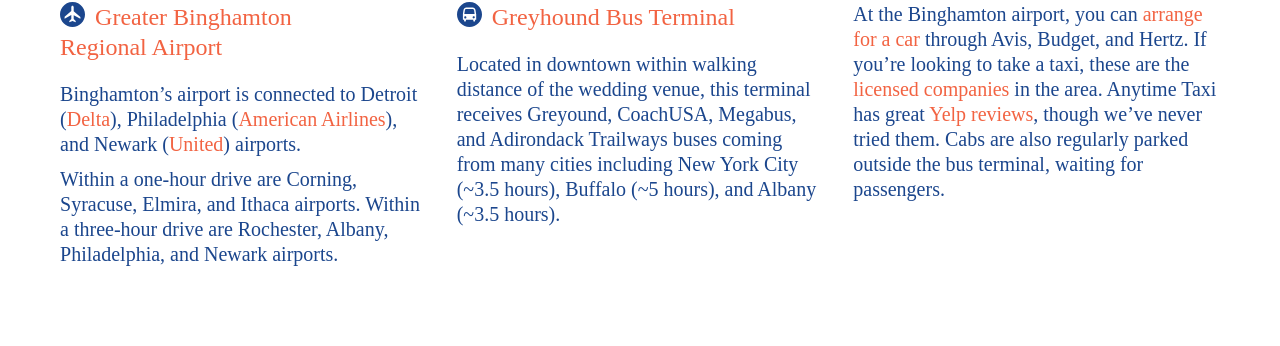
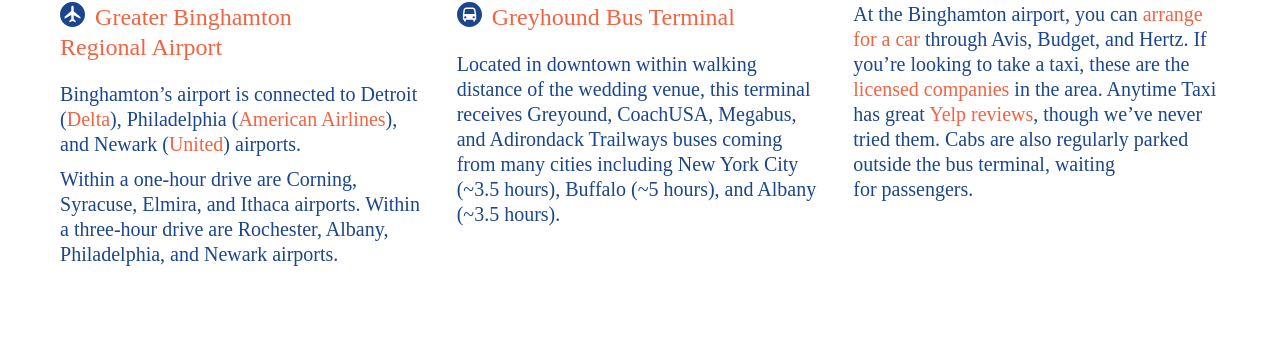
Before and after one commit to herstand/shalomshanti, a PHP site: page /plan-your-trip in a window 1280 px wide. Shown: the part 1265-1611 px from the top of the page. Run offline with PHP 8.4, Linux system fonts and the light colour scheme; some libraries are stand-ins or nearby versions.

Commit message:
group final two words in paragraphs so no orphans

```diff
--- a/plan-your-trip.php
+++ b/plan-your-trip.php
@@ -54,7 +54,7 @@
                     </header>
                     <h4 class="typ-subsection-header"><a target="_blank" href="https://www.google.com/maps/place/Greater+Binghamton+Airport/@42.2080651,-75.984457,17z/data=!3m1!4b1!4m2!3m1!1s0x89daf165b92a0803:0xc987da113f75e51a"><span class="mapTitleStarter">Greater Binghamton</span> <span class="nobreak">Regional Airport</span></a></h4>
                     <p class="typ-body">Binghamton’s airport is connected to Detroit (<a target="_blank" href="http://www.delta.com/">Delta</a>), Philadelphia (<a target="_blank" href="https://www.aa.com/homePage.do">American Airlines</a>), and Newark (<a target="_blank" href="https://www.united.com/ual/en/us/">United</a>) airports.</p>
-                    <p class="typ-body">Within a one-hour drive are Corning, Syracuse, Elmira, and Ithaca airports. Within a three-hour drive are Rochester, Albany, Philadelphia, and Newark airports.</p>
+                    <p class="typ-body">Within a one-hour drive are Corning, Syracuse, Elmira, and Ithaca airports. Within a three-hour drive are Rochester, Albany, Philadelphia, and <span class="nobreak">Newark airports.</span></p>
                 </article><?php
                 ?><hr class="mobileOnly" /><?php
                 ?><article class="buses">
@@ -63,7 +63,7 @@
                         <img src="images/img_transport_bus.png" />
                     </header>
                     <h4 class="typ-subsection-header"><a target="_blank" href="https://www.google.com/maps/place/Greyhound/@42.1013026,-75.9122746,17z/data=!3m1!4b1!4m2!3m1!1s0x89daef7a60290fad:0x880836a775e0e7e4"><span class="mapTitleStarter">Greyhound Bus Terminal</span></a></h4>
-                    <p class="typ-body">Located in downtown within walking distance of the wedding venue, this terminal receives Greyound, CoachUSA, Megabus, and Adirondack Trailways buses coming from many cities including New York City (~3.5 hours), Buffalo (~5 hours), and Albany (~3.5 hours).</p>
+                    <p class="typ-body">Located in downtown within walking distance of the wedding venue, this terminal receives Greyound, CoachUSA, Megabus, and Adirondack Trailways buses coming from many cities including New York City (~3.5 hours), Buffalo (~5 hours), and Albany <span class="nobreak">(~3.5 hours).</span></p>
                 </article><?php
                 ?><hr class="mobileOnly" /><?php
                 ?><article>
@@ -71,7 +71,7 @@
                         <h3 class="typ-categoryTitle">Cars &amp; Cabs</h3>
                         <img src="images/img_transport_cabs.png" />
                     </header>
-                    <p class="typ-body">At the Binghamton airport, you can <a target="_blank" href="http://binghamtonairport.com/travel/rental-cars">arrange for a car</a> through Avis, Budget, and Hertz. If you’re looking to take a taxi, these are the <a target="_blank" href="http://www.visitbinghamton.org/taxis/">licensed companies</a> in the area. Anytime Taxi has great <a target="_blank" href="http://www.yelp.com/biz/anytime-taxi-binghamton">Yelp reviews</a>, though we’ve never tried them. Cabs are also regularly parked outside the bus terminal, waiting for passengers.</p>
+                    <p class="typ-body">At the Binghamton airport, you can <a target="_blank" href="http://binghamtonairport.com/travel/rental-cars">arrange for a car</a> through Avis, Budget, and Hertz. If you’re looking to take a taxi, these are the <a target="_blank" href="http://www.visitbinghamton.org/taxis/">licensed companies</a> in the area. Anytime Taxi has great <a target="_blank" href="http://www.yelp.com/biz/anytime-taxi-binghamton">Yelp reviews</a>, though we’ve never tried them. Cabs are also regularly parked outside the bus terminal, waiting <span class="nobreak">for passengers.</span></p>
                 </article><?php
             ?></section>
             <hr class="mobileOnly" />
@@ -80,7 +80,7 @@
                 ?><img class="titleImage" src="images/title_lodging.svg" ?/><?php
                 ?><h2 class="typ-title">Where to Stay</h2><?php
                 ?><hr /><?php
-                ?><p class="typ-subsection-header">We’ve reserved room blocks for our guests at the following hotels from July 9–10. Ask for the Santosh-Herstand wedding rate, which is available until early June.</p><?php
+                ?><p class="typ-subsection-header">We’ve reserved room blocks for our guests at the following hotels from July 9–10. Ask for the Santosh-Herstand wedding rate, which is available until <span class="nobreak">early June.</span></p><?php
                 ?></header><?php
                 ?><article class="venue hotel">
                     <header>
@@ -124,7 +124,7 @@
                         <img src="images/img_food_lost-dog.png" />
                     </header>
                     <h4 class="typ-subsection-header"><a target="_blank" href="https://www.google.com/maps/place/Lost+Dog+Cafe/@42.0992896,-75.9232469,16z/data=!4m5!1m2!2m1!1sThe+Lost+Dog+Cafe!3m1!1s0x89daef7048b8fc37:0x178a7cdbcb429c7d"><span class="mapTitleStarter">The Lost Dog Cafe</span></a></h4>
-                    <p class="typ-body">With an international menu that includes plenty of creative meat and vegeterian options, the Lost Dog has something for everyone. You might even partake of the extensive bar with an exciting cocktail menu.</p><p class="typ-body"><a target="_blank" href="http://www.lostdogcafe.net/index.php/menu">lostdogcafe.net</a></p>
+                    <p class="typ-body">With an international menu that includes plenty of creative meat and vegeterian options, the Lost Dog has something for everyone. You might even partake of the extensive bar with an exciting <span class="nobreak">cocktail menu.</span></p><p class="typ-body"><a target="_blank" href="http://www.lostdogcafe.net/index.php/menu">lostdogcafe.net</a></p>
                     <hr />
                 </article><?php
                 ?><article>
@@ -132,7 +132,7 @@
                         <img src="images/img_food_remliks.png" />
                     </header>
                     <h4 class="typ-subsection-header"><a target="_blank" href="https://www.google.com/maps/place/Remlik's/@42.1033678,-75.9112847,17z/data=!3m1!4b1!4m2!3m1!1s0x89daef7a2feeda85:0x2718374b7e93730e"><span class="mapTitleStarter">Remlik’s Grille &amp; <span class="nobreak">Oyster Bar</span></span></a></h4>
-                    <p class="typ-body">A newer downtown spot that has become popular, Remlik’s is a  restaurant and bar focused more on seafood and meats. They also have pasta, sandwiches, and salads.</p><p class="typ-body"><a target="_blank" href="http://remliks.com">remliks.com</a></p>
+                    <p class="typ-body">A newer downtown spot that has become popular, Remlik’s is a  restaurant and bar focused more on seafood and meats. They also have pasta, sandwiches, <span class="nobreak">and salads.</span></p><p class="typ-body"><a target="_blank" href="http://remliks.com">remliks.com</a></p>
                     <hr />
                 </article><?php
                 ?><article>
@@ -140,20 +140,20 @@
                         <img src="images/img_food_water-street.png" />
                     </header>
                     <h4 class="typ-subsection-header"><a target="_blank" href="https://www.google.com/maps/place/Water+Street+Brewing+Co./@42.0993967,-75.9164326,17z/data=!3m1!4b1!4m2!3m1!1s0x89daef6fd38ab363:0x16156ea205dabe7"><span class="mapTitleStarter">Water Street Brewing Co.</span></a></h4>
-                    <p class="typ-body">Water Street is Binghamton’s first and only microbrewery. They serve up six beers of varying styles at a time from their tank-to-tap system that the owner built himself. Vegetarian/vegan-friendly.</p><p class="typ-body"><a target="_blank" href="https://www.waterstreetbrewingco.com/index.html">waterstreetbrewingco.com</a></p>
+                    <p class="typ-body">Water Street is Binghamton’s first and only microbrewery. They serve up six beers of varying styles at a time from their tank-to-tap system that the owner built himself. <span class="nobreak">Vegetarian/vegan-friendly.</span></p><p class="typ-body"><a target="_blank" href="https://www.waterstreetbrewingco.com/index.html">waterstreetbrewingco.com</a></p>
                     <hr />
                 </article><?php
                 ?><article>
                     <h4 class="typ-subsection-header"><a target="_blank" href="https://www.google.com/maps/place/Royal+Indian+Bar+and+Grill/@42.0946216,-75.9782756,17z/data=!3m1!4b1!4m2!3m1!1s0x89daeebc3bd9c139:0xf42271997e9fc9fc"><span class="mapTitleStarter">Royal Indian Bar <span class="nobreak">and Grill</span></span></a></h4>
-                    <p class="typ-body">Royal Indian is one of a number of Indian restaurants in the area, serving all the Punjabi favorites.</p><p class="typ-body"><a target="_blank" href="http://royalindianbarandgrillvestal.com">royalindianbarandgrillvestal.com</a></p>
+                    <p class="typ-body">Royal Indian is one of a number of Indian restaurants in the area, serving all the <span class="nobreak">Punjabi favorites.</span></p><p class="typ-body"><a target="_blank" href="http://royalindianbarandgrillvestal.com">royalindianbarandgrillvestal.com</a></p>
                 </article><?php
                 ?><article>
                     <h4 class="typ-subsection-header"><a target="_blank" href="https://www.google.com/maps/place/P+S+Restaurant/@42.0935619,-76.0064702,17z/data=!3m1!4b1!4m2!3m1!1s0x89daec107df6f5ef:0x7367dfdcdfb92604"><span class="mapTitleStarter">P.S. Restaurant</span></a></h4>
-                    <p class="typ-body">An old family favorite, P S is a fine dining restaurant with  an eclectic assortment of French, Thai, and continental cuisine.</p><p class="typ-body"><a target="_blank" href="http://psrestaurant.com">psrestaurant.com</a></p>
+                    <p class="typ-body">An old family favorite, P S is a fine dining restaurant with  an eclectic assortment of French, Thai, and <span class="nobreak">continental cuisine.</span></p><p class="typ-body"><a target="_blank" href="http://psrestaurant.com">psrestaurant.com</a></p>
                 </article><?php
                 ?><article>
                     <h4 class="typ-subsection-header"><a target="_blank" href="https://www.google.com/maps/place/Number+5+Restaurant/@42.0902162,-75.9157402,17z/data=!3m1!4b1!4m2!3m1!1s0x89daef67a98a3801:0xdb31386822cbb6dd"><span class="mapTitleStarter">Number 5 Restaurant</span></a></h4>
-                    <p class="typ-body">Number 5 RestaurantFrom firehouse to steakhouse, this building has been serving Greater Binghamton for nearly 120 years. South Side.</p><p class="typ-body"><a target="_blank" href="http://number5restaurant.com">number5restaurant.com</a></p>
+                    <p class="typ-body">Number 5 RestaurantFrom firehouse to steakhouse, this building has been serving Greater Binghamton for nearly 120 years. <span class="nobreak">South Side.</span></p><p class="typ-body"><a target="_blank" href="http://number5restaurant.com">number5restaurant.com</a></p>
                 </article><?php
             ?></section>
             <hr class="mobileOnly" />
@@ -168,7 +168,7 @@
                         <img src="images/img_activities_roberson.png" />
                     </header>
                     <h4 class="typ-subsection-header"><a target="_blank" href="https://www.google.com/maps/place/Roberson+Museum+and+Science+Center/@42.094004,-75.9208437,17z/data=!3m1!4b1!4m2!3m1!1s0x89daef6b95e8b39b:0x153378bde204bc9d"><span class="mapTitleStarter">Roberson Museum &amp; Mansion</span></a></h4>
-                    <p class="typ-body">A long-standing fixture of the city, this is a wonderful place for adults and children to engage with history and science in the mansion, museum, and planetarium.</p><p class="typ-body"><a target="_blank" href="http://roberson.org">roberson.org</a></p>
+                    <p class="typ-body">A long-standing fixture of the city, this is a wonderful place for adults and children to engage with history and science in the mansion, museum, <span class="nobreak">and planetarium.</span></p><p class="typ-body"><a target="_blank" href="http://roberson.org">roberson.org</a></p>
                     <hr />
                 </article><?php
                 ?><article>
@@ -176,7 +176,7 @@
                         <img src="images/img_activities_kopernik.png" />
                     </header>
                     <h4 class="typ-subsection-header"><a target="_blank" href="https://www.google.com/maps/place/Kopernik+Observatory+%26+Science+Center/@42.001995,-76.0356557,17z/data=!3m1!4b1!4m2!3m1!1s0x89dac1d3e292570f:0xc82f6a634d345cc9"><span class="mapTitleStarter">Kopernik Observatory &amp; <span class="nobreak">Science Center</span></span></a></h4>
-                    <p class="typ-body">Kopernik is a well-equipped public observatory with a mission to offer hands-on education. Open every Friday night for public observing events with professional telescopes.</p><p class="typ-body"><a target="_blank" href="http://www.kopernik.org">kopernik.org</a></p>
+                    <p class="typ-body">Kopernik is a well-equipped public observatory with a mission to offer hands-on education. Open every Friday night for public observing events with <span class="nobreak">professional telescopes.</span></p><p class="typ-body"><a target="_blank" href="http://www.kopernik.org">kopernik.org</a></p>
                     <hr />
                 </article><?php
                 ?><article>
@@ -184,20 +184,20 @@
                         <img src="images/img_activities_cutler.png" />
                     </header>
                     <h4 class="typ-subsection-header"><a target="_blank" href="https://www.google.com/maps/place/Cutler+Botanic+Garden/@42.1286195,-75.9080941,17z/data=!3m1!4b1!4m2!3m1!1s0x89daeff4a0350e55:0x98169ce76a69b242"><span class="mapTitleStarter">Cutler Botanic Gardens</span></a></h4>
-                    <p class="typ-body">Run by the Cornell University Cooperative Extension, this garden is an outdoor classroom for teaching horticulture and environmentalism.</p><p class="typ-body"><a target="_blank" href="http://ccebroomecounty.com/gardening/cutler-botanic-gardens">ccebroomecounty.com</a></p>
+                    <p class="typ-body">Run by the Cornell University Cooperative Extension, this garden is an outdoor classroom for teaching horticulture <span class="nobreak">and environmentalism.</span></p><p class="typ-body"><a target="_blank" href="http://ccebroomecounty.com/gardening/cutler-botanic-gardens">ccebroomecounty.com</a></p>
                     <hr />
                 </article><?php
                 ?><article>
                     <h4 class="typ-subsection-header"><a target="_blank" href="https://www.google.com/maps/place/Apple+Hills+Farm+Market+%26+Gift+Shop/@42.2071812,-75.9514931,17z/data=!4m6!1m3!3m2!1s0x89daf11fb735e851:0x9bfb79a116390f6c!2sApple+Dumpling+Cafe!3m1!1s0x0000000000000000:0xe7cf172f4637027f"><span class="mapTitleStarter">Apple Hills</span></span></a></h4>
-                    <p class="typ-body">At Apple Hills you can pick your own fresh fruit from the orchards and enjoy the farm market and cafe. Just a 10-minute drive from the airport.</p><p class="typ-body"><a target="_blank" href="http://applehills.com">applehills.com</a></p>
+                    <p class="typ-body">At Apple Hills you can pick your own fresh fruit from the orchards and enjoy the farm market and cafe. Just a 10-minute drive from <span class="nobreak">the airport.</span></p><p class="typ-body"><a target="_blank" href="http://applehills.com">applehills.com</a></p>
                 </article><?php
                 ?><article>
                     <h4 class="typ-subsection-header"><a target="_blank" href="https://www.google.com/maps/place/The+Discovery+Center+of+the+Southern+Tier/@42.0737874,-75.9059245,17z/data=!3m1!4b1!4m2!3m1!1s0x89daef5188ab5705:0xc8b8bf7a1de8c1f6"><span class="mapTitleStarter">Discovery Center</span></a></h4>
-                    <p class="typ-body">A childhood favorite of Vidya’s, this center engages the mind and senses through participatory exhibits for children. Just down the road is the <a target="_blank" href="http://www.rossparkzoo.com/">Ross Park Zoo</a>, the nation’s fifth oldest zoo.</p><p class="typ-body"><a target="_blank" href="http://www.thediscoverycenter.org">thediscoverycenter.org</a></p>
+                    <p class="typ-body">A childhood favorite of Vidya’s, this center engages the mind and senses through participatory exhibits for children. Just down the road is the <a target="_blank" href="http://www.rossparkzoo.com/">Ross Park Zoo</a>, the nation’s fifth <span class="nobreak">oldest zoo.</span></p><p class="typ-body"><a target="_blank" href="http://www.thediscoverycenter.org">thediscoverycenter.org</a></p>
                 </article><?php
                 ?><article>
                     <h4 class="typ-subsection-header"><a target="_blank" href="https://www.google.com/maps/place/Recreation+Park/@42.0989995,-75.951495,14z/data=!4m5!1m2!2m1!1sRecreation+Park+binghamton!3m1!1s0x89daef10f51b0027:0x278ad1fe1ff276d9"><span class="mapTitleStarter">Recreation Park</span></a></h4>
-                    <p class="typ-body">Rec Park is home to one of Binghamton’s six beautiful, functioning <a target="_blank" href="http://www.visitbinghamton.org/things-to-do/carousels/">antique carousels</a>. (We’re the Carousel Capital of the World!) Also has tennis courts and a swimming pool.</p>
+                    <p class="typ-body">Rec Park is home to one of Binghamton’s six beautiful, functioning <a target="_blank" href="http://www.visitbinghamton.org/things-to-do/carousels/">antique carousels</a>. (We’re the Carousel Capital of the World!) Also has tennis courts and a <span class="nobreak">swimming pool.</span></p>
                 </article><?php
             ?></section>
             <hr class="mobileOnly" />
@@ -206,7 +206,7 @@
                 ?><img class="titleImage" src="images/title_new-york.svg" ?/><?php
                 ?><h2 class="typ-title">Explore <span class="nobreak">Upstate NY</span></h2><?php
                 ?><hr /><?php
-                ?><p class="typ-subsection-header">We know Binghamton is a long way to travel for some of you. Consider making the most of your trip by exploring more of what upstate New York has to offer!</p><?php
+                ?><p class="typ-subsection-header">We know Binghamton is a long way to travel for some of you. Consider making the most of your trip by exploring more of what upstate New York has <span class="nobreak">to offer!</span></p><?php
                 ?></header><?php
                 ?><article>
                     <h4 class="typ-subsection-header"><a target="_blank" href="https://www.google.com/maps/place/The+Corning+Museum+of+Glass/@42.1498045,-77.0563846,17z/data=!3m1!4b1!4m2!3m1!1s0x89d0484af286aa35:0x86187db0a73cfd52"><span class="mapTitleStarter">Corning Museum of Glass</span></a></h4>
```
